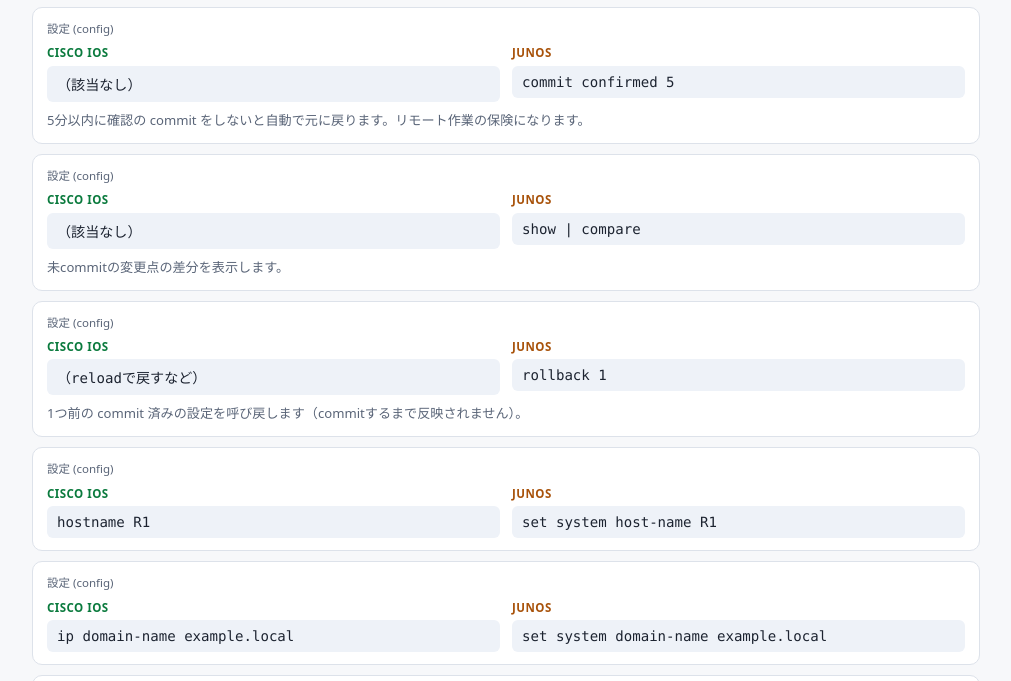
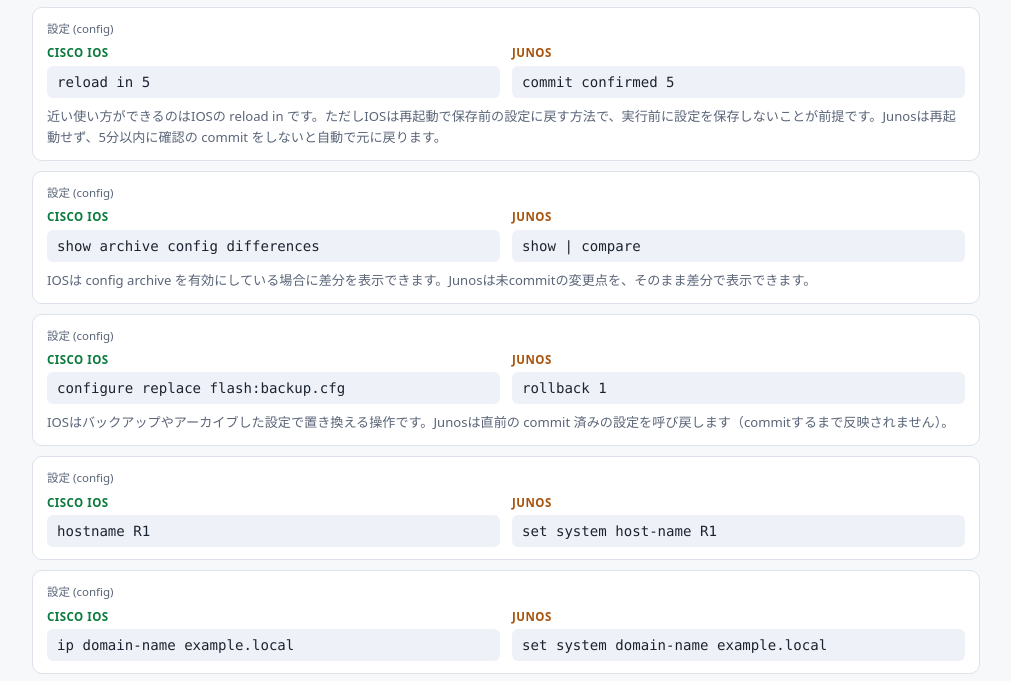
Before and after one commit to raiya8132/cisco-junos-cheatsheet, a plain HTML site: page index.html in a window 1280 px wide. Shown: the part 6054-6735 px from the top of the page, without its empty margins (134-1145 px from the left). Drawn offline with Linux system fonts and the light colour scheme.

Commit message:
Add files via upload

```diff
--- a/index.html
+++ b/index.html
@@ -115,9 +115,9 @@
 [1,"configure terminal","configure","configure exclusive は他の人の同時編集を禁止します。"],
 [1,"end","exit configuration-mode","設定モードを抜けます。階層の途中では exit が1階層戻る、top が最上位へ戻る動きです。"],
 [1,"write memory / copy running-config startup-config","commit","commit した時点で反映されます。同時に自動でバックアップ（rollback用）も取られます。"],
-[1,"（該当なし）","commit confirmed 5","5分以内に確認の commit をしないと自動で元に戻ります。リモート作業の保険になります。"],
-[1,"（該当なし）","show | compare","未commitの変更点の差分を表示します。"],
-[1,"（reloadで戻すなど）","rollback 1","1つ前の commit 済みの設定を呼び戻します（commitするまで反映されません）。"],
+[1,"reload in 5","commit confirmed 5","近い使い方ができるのはIOSの reload in です。ただしIOSは再起動で保存前の設定に戻す方法で、実行前に設定を保存しないことが前提です。Junosは再起動せず、5分以内に確認の commit をしないと自動で元に戻ります。"],
+[1,"show archive config differences","show | compare","IOSは config archive を有効にしている場合に差分を表示できます。Junosは未commitの変更点を、そのまま差分で表示できます。"],
+[1,"configure replace flash:backup.cfg","rollback 1","IOSはバックアップやアーカイブした設定で置き換える操作です。Junosは直前の commit 済みの設定を呼び戻します（commitするまで反映されません）。"],
 [1,"hostname R1","set system host-name R1",""],
 [1,"ip domain-name example.local","set system domain-name example.local",""],
 [1,"interface Gi0/1\n ip address 10.0.0.1 255.255.255.0","set interfaces ge-0/0/1 unit 0 family inet address 10.0.0.1/24","Junosはマスクをプレフィックス長（/24）で書きます。"],
@@ -147,7 +147,7 @@
 [2,"terminal length 0","set cli screen-length 0","ページ送りを止めます。"],
 [2,"clear counters","clear interfaces statistics all",""],
 [2,"reload","request system reboot",""],
-[2,"copy running-config tftp:","file copy /config/juniper.conf.gz ...","または show configuration | save <ファイル名> で保存できます。"],
+[2,"copy running-config tftp:","show configuration | save /var/tmp/config.txt","まず機器内にファイルとして保存します。外部へ転送するときは file copy を使います。"],
 [2,"show | begin ...","show configuration | find ...","| find は指定文字列以降を表示します。"],
 // インターフェース名
 [3,"FastEthernet0/1","fe-0/0/1","Junosは タイプ-FPC/PIC/ポート の形式です。"],
```
